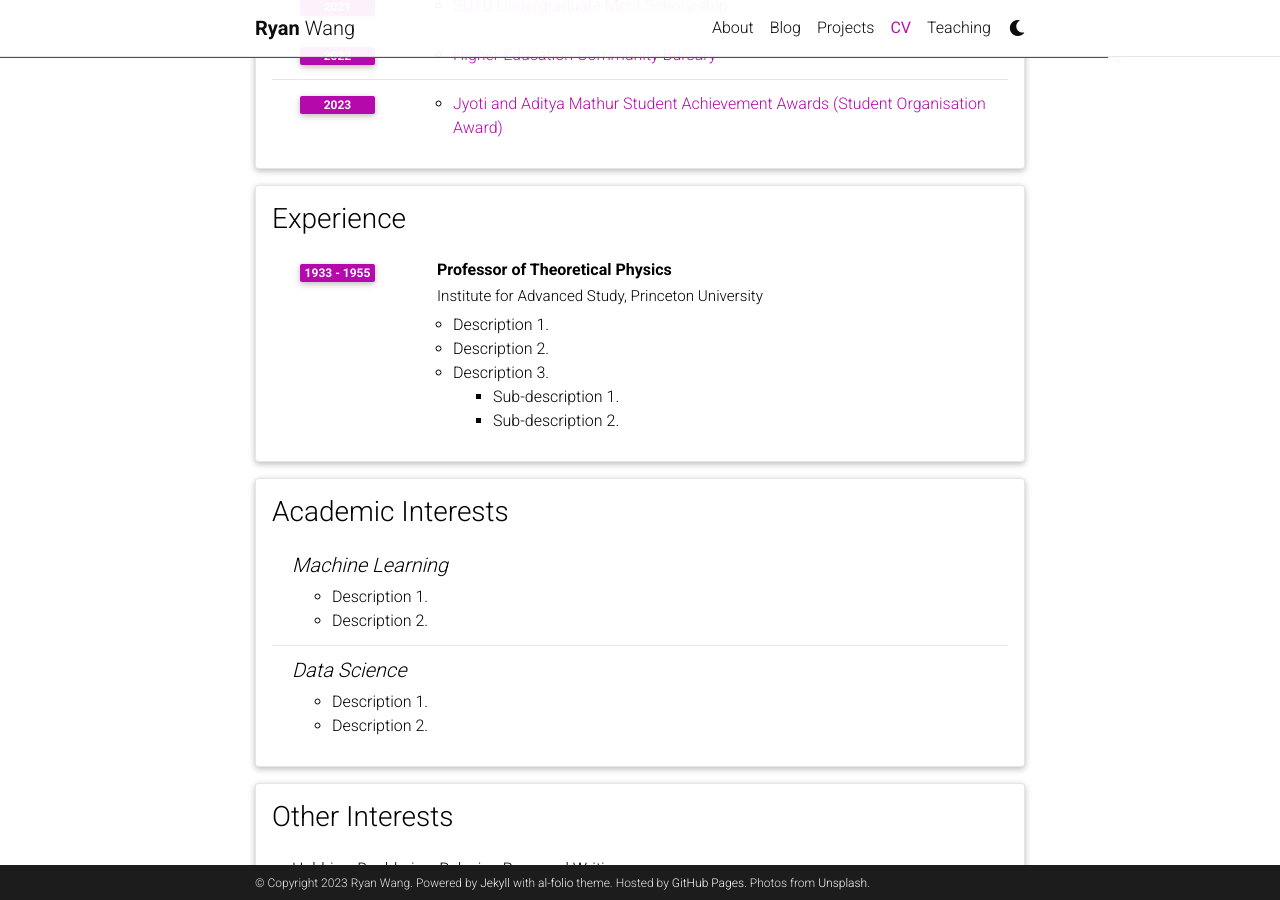
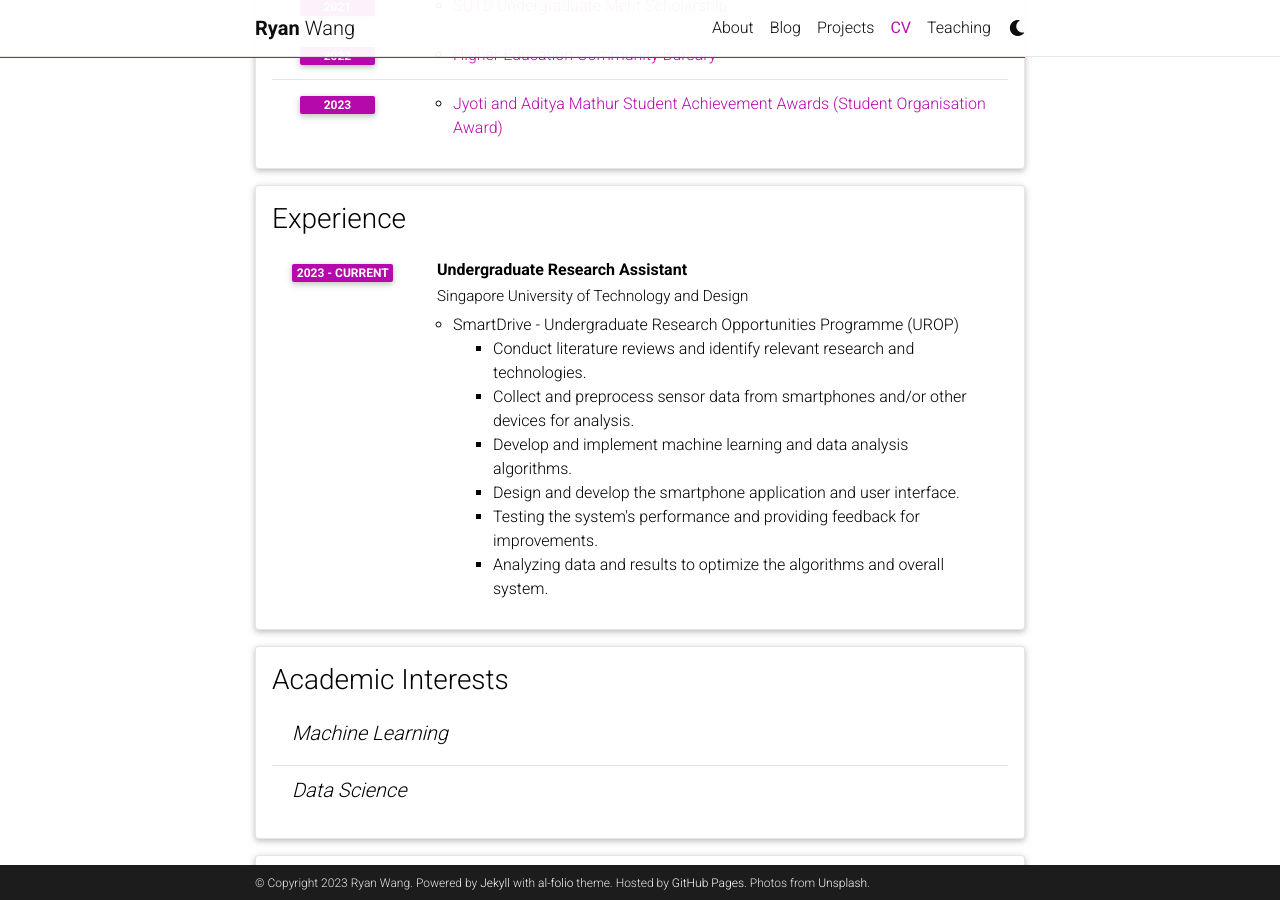
Before and after one commit to SausageMuffins/SausageMuffins.github.io, a Jekyll site: the page built from _pages/cv.md, in a window 1280 px wide and 900 px high, scrolled down 766 px. Built offline with Jekyll 4.4.1, drawn with Linux system fonts in a browser that asks for light colours; comment, search, counter and statistics services are not loaded; a style sheet for code colours, icons or effects is not loaded.

Commit message:
update cv.yml

```diff
--- a/_data/cv.yml
+++ b/_data/cv.yml
@@ -38,24 +38,26 @@
         - <a href="https://www.sutd.edu.sg/Admissions/Undergraduate/Scholarship/SUTD-Undergraduate-Merit-Scholarship">SUTD Undergraduate Merit Scholarship</a>
     - year: 2022
       items:
-        - <a href="">Higher Education Community Bursary</a>
+        - <a href="https://sutd.edu.sg/Admissions/Undergraduate/Financing-Your-Studies/Financial-Options-Financial-Aid/Financial-Aid/Bursaries/Higher-Education-Community-Bursary-Scheme">Higher Education Community Bursary</a>
     - year: 2023
       items:
-        - <a href="">Jyoti and Aditya Mathur Student Achievement Awards (Student Organisation Award)</a>
+        - <a href="https://sutd.edu.sg/Student-Development/Student-Life/SUTD-Student-Achievement-Awards">Jyoti and Aditya Mathur Student Achievement Awards (Student Organisation Award)</a>
 
 - title: Experience
   type: time_table
   contents:
-    - title: Professor of Theoretical Physics
-      institution: Institute for Advanced Study, Princeton University
-      year: 1933 - 1955
+    - title: Undergraduate Research Assistant
+      institution: Singapore University of Technology and Design
+      year: 2023 - Current
       description:
-        - Description 1.
-        - Description 2.
-        - title: Description 3.
+        - title: SmartDrive - Undergraduate Research Opportunities Programme (UROP)
           contents:
-            - Sub-description 1.
-            - Sub-description 2.
+            - Conduct literature reviews and identify relevant research and technologies.
+            - Collect and preprocess sensor data from smartphones and/or other devices for analysis.
+            - Develop and implement machine learning and data analysis algorithms.
+            - Design and develop the smartphone application and user interface.
+            - Testing the system's performance and providing feedback for improvements.
+            - Analyzing data and results to optimize the algorithms and overall system.
     # - title: Visiting Professor
     #   institution: California Institute of Technology, Pasadena, California, US
     #   year: 1933
@@ -87,13 +89,8 @@
   type: nested_list
   contents:
     - title: Machine Learning
-      items:
-        - Description 1.
-        - Description 2.
     - title: Data Science
-      items:
-        - Description 1.
-        - Description 2.
+
 
 - title: Other Interests
   type: list
```
